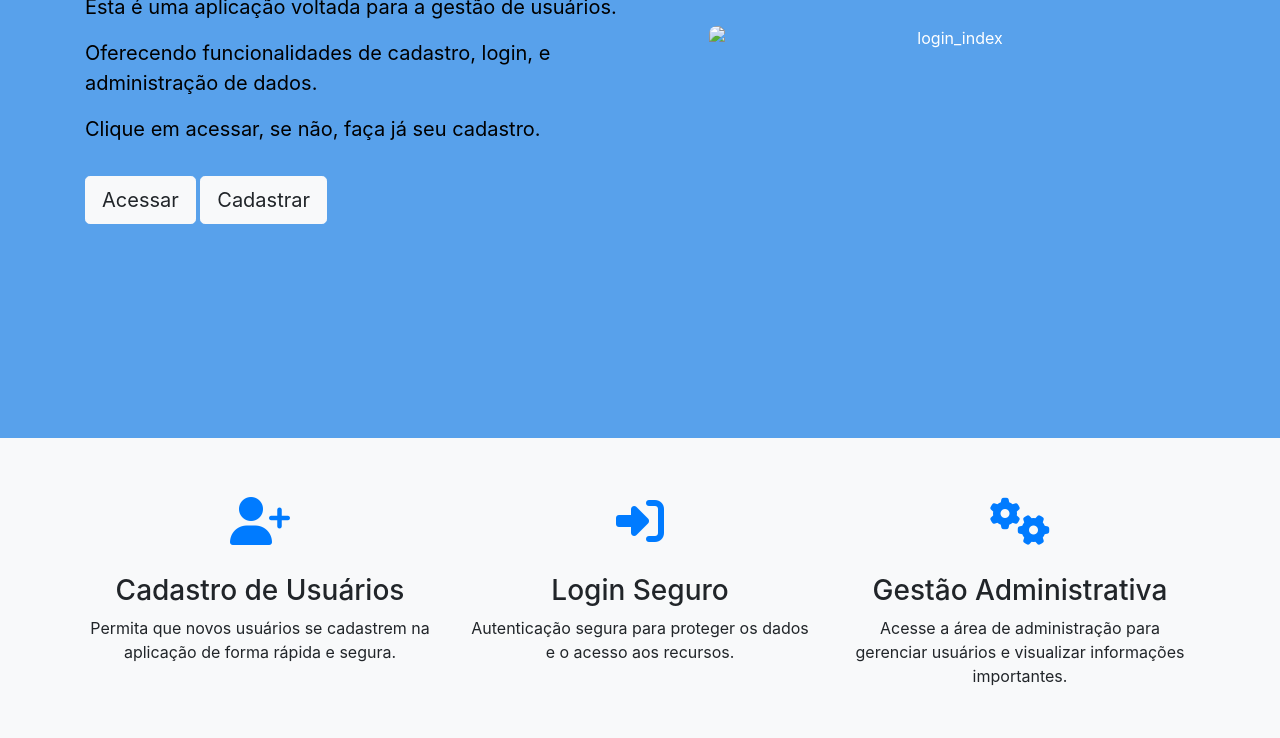
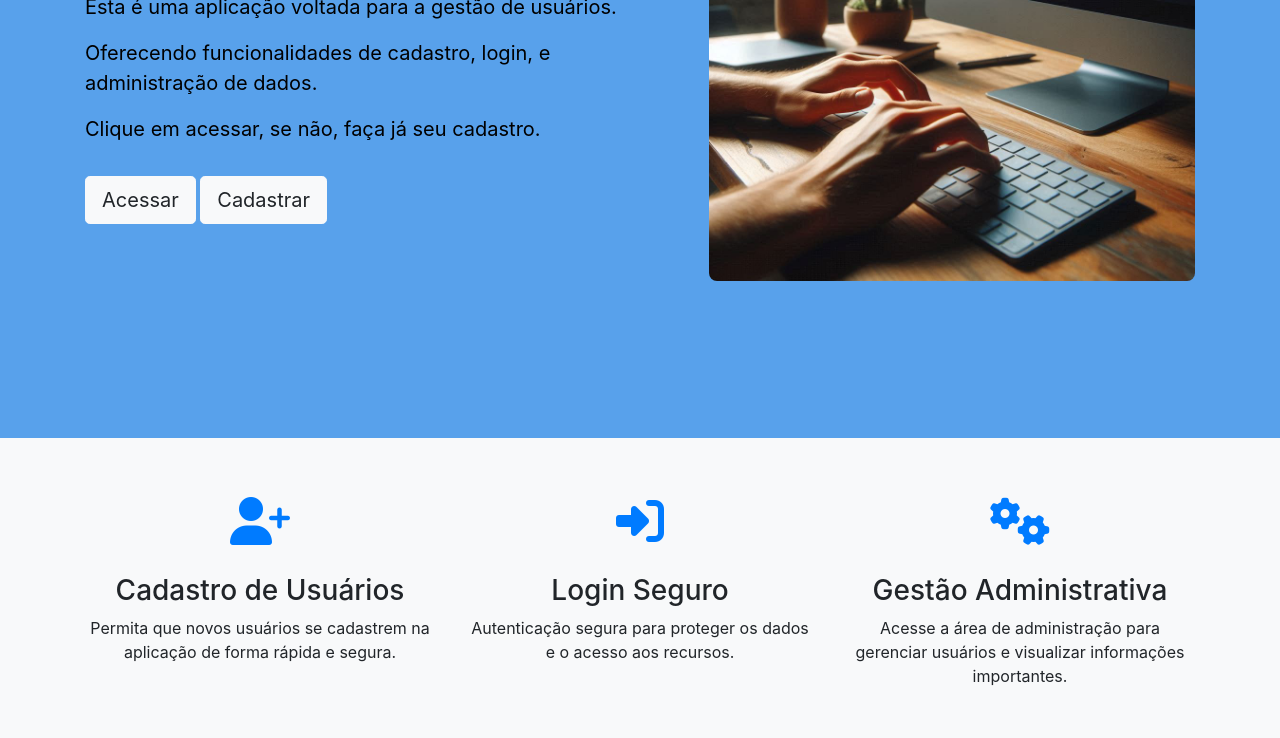
Before and after one commit to Elaynenl/testeDeploy, a plain HTML site: page index.html in a window 1280 px wide. Shown: the part 362-1100 px from the top of the page. Drawn offline with nearby package versions, Linux system fonts and the light colour scheme.

Commit message:
imagem na raiz do projeto

```diff
--- a/index.html
+++ b/index.html
@@ -57,7 +57,7 @@
 
         <!-- Imagem do inicio -->
         <div class="col-md-6 text-center img_index">
-          <img src="img/login_index.png" alt="login_index">
+          <img src="login_index.png" alt="login_index">
         </div>
       </div>
     </div>
```
